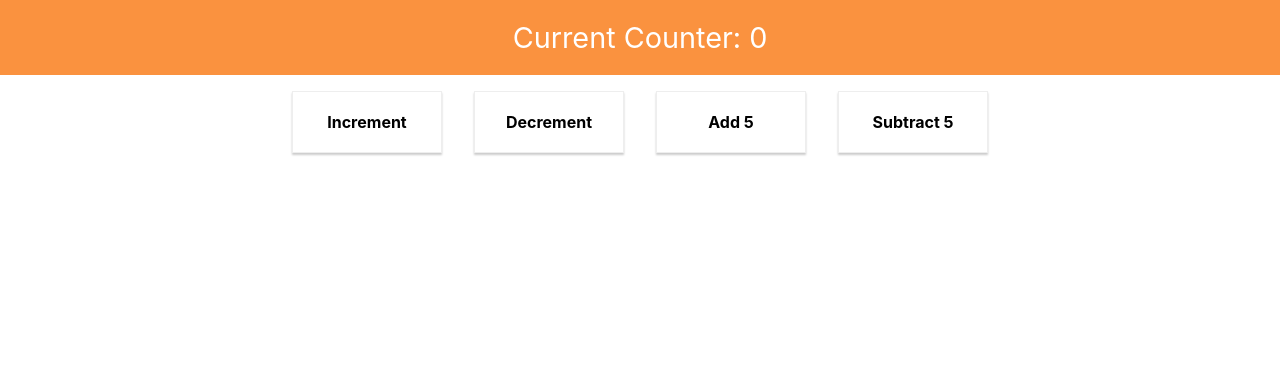
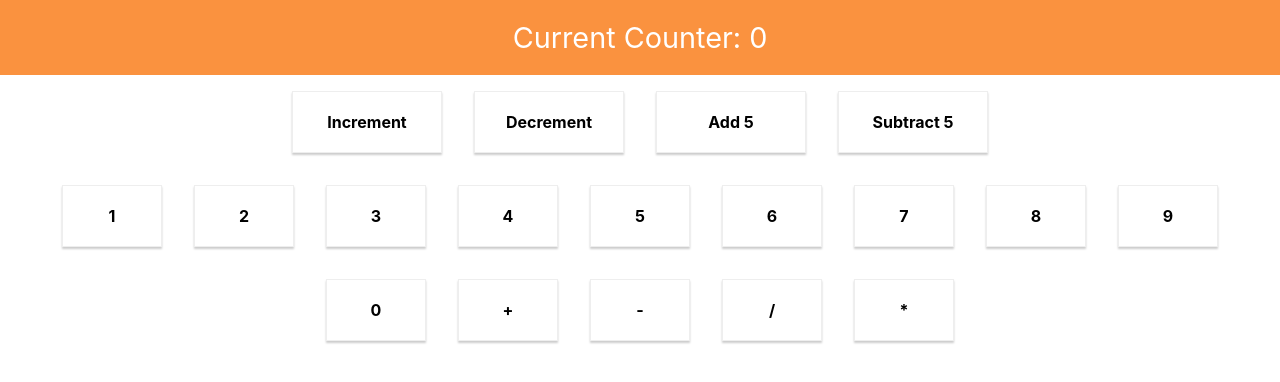
Before and after one commit to mibhumi/learn-react, a React (Create React App) app: page / in a window 1280 px wide. Shown: the top 382 px of the page. Built offline with nearby package versions, Linux system fonts and the light colour scheme.

Commit message:
Create button and add css in calculator

```diff
--- a/src/App.js
+++ b/src/App.js
@@ -1,6 +1,7 @@
 import React, { Component } from 'react';
 
 import Counter from './containers/Counter/Counter';
+import Calculation from './containers/Calculation/Calculation';
 import './App.css';
 
 class App extends Component {
@@ -8,6 +9,7 @@ class App extends Component {
     return (
         <div className="App">
           <Counter />
+          <Calculation/>
         </div>
     );
   }
--- /dev/null
+++ b/src/components/Calculator/Calculator.js
@@ -0,0 +1,10 @@
+import React from 'react';
+import './calculator.css';
+
+const Calculator = (props) => (
+    <div className="calculator" onClick={props.clicked}>
+	{props.label}
+    </div>
+);
+
+export default Calculator;
--- /dev/null
+++ b/src/components/Calculator/Output.css
@@ -0,0 +1,9 @@
+.output {
+	width: 100%;
+	background-color: #fa923f;
+	color: white;
+	font-size: 1.8rem;
+	text-align: center;
+	padding: 20px 0;
+	box-sizing: border-box;
+}
--- /dev/null
+++ b/src/components/Calculator/Output.js
@@ -0,0 +1,11 @@
+import React from 'react';
+
+import './Output.css';
+
+const Output = (props) => (
+    <div className="output">
+	Current Counter: {props.value}
+    </div>
+);
+
+export default Output;
--- /dev/null
+++ b/src/components/Calculator/calculator.css
@@ -0,0 +1,17 @@
+.calculator {
+	width: 100px;
+	padding: 20px;
+	box-sizing: border-box;
+	margin: 16px;
+	border: 1px solid #eee;
+	box-shadow: 0 2px 2px #ccc;
+	font-weight: bold;
+	text-align: center;
+	cursor: pointer;
+	display: inline-block;
+}
+
+.calculator:hover,
+.calculator:active {
+	background-color: #eee;
+}
--- /dev/null
+++ b/src/containers/Calculation/Calculation.js
@@ -0,0 +1,49 @@
+import React, { Component } from 'react';
+import { connect }from 'react-redux';
+import Calculator from '../../components/Calculator/Calculator';
+import Output from '../../components/Calculator/Output';
+
+class Calculation extends Component {
+    state = {
+	counter: 0
+    }
+
+    render () {
+	return (
+	    <div>
+		<output/>
+		<Calculator label="1" clicked={this.props.ctr} />
+		<Calculator label="2" clicked={()=>alert('hello')} />
+		<Calculator label="3" clicked={()=>alert('hello')} />
+		<Calculator label="4" clicked={()=>alert('hello')} />
+		<Calculator label="5" clicked={()=>alert('hello')} />
+		<Calculator label="6" clicked={()=>alert('hello')} />
+		<Calculator label="7" clicked={()=>alert('hello')} />
+		<Calculator label="8" clicked={()=>alert('hello')} />
+		<Calculator label="9" clicked={()=>alert('hello')} />
+		<Calculator label="0" clicked={()=>alert('hello')} />
+		<Calculator label="+" clicked={()=>alert('hello')} />
+		<Calculator label="-" clicked={()=>alert('hello')} />
+		<Calculator label="/" clicked={()=>alert('hello')} />
+		<Calculator label="*" clicked={()=>alert('hello')} />
+	    </div>
+	);
+    }
+}
+
+const mapStateToProps = state => {
+    return {
+	ctr: state.result
+    };
+};
+
+const mapDispatchToProps = dispatch => {
+    return {
+	onIncCounter: () => dispatch({type: 'INCREMENT'}),
+	onDecCounter: () => dispatch({type: 'DECREMENT'}),
+	onAddCounter: () => dispatch({type: 'ADD1', value: 5}),
+	onSubCounter: () => dispatch({type: 'SUB1', value: 5}),
+    };
+};
+
+export default Calculation;
--- a/src/store/reducer.js
+++ b/src/store/reducer.js
@@ -1,5 +1,7 @@
 const initState = {
-    counter: 0
+    counter: 0,
+    operator: '=',
+    result: 0
 }
 
 const reducer = (state = initState, action) => {
```
Also changed, not shown: src/store/calReducer.js (added).
